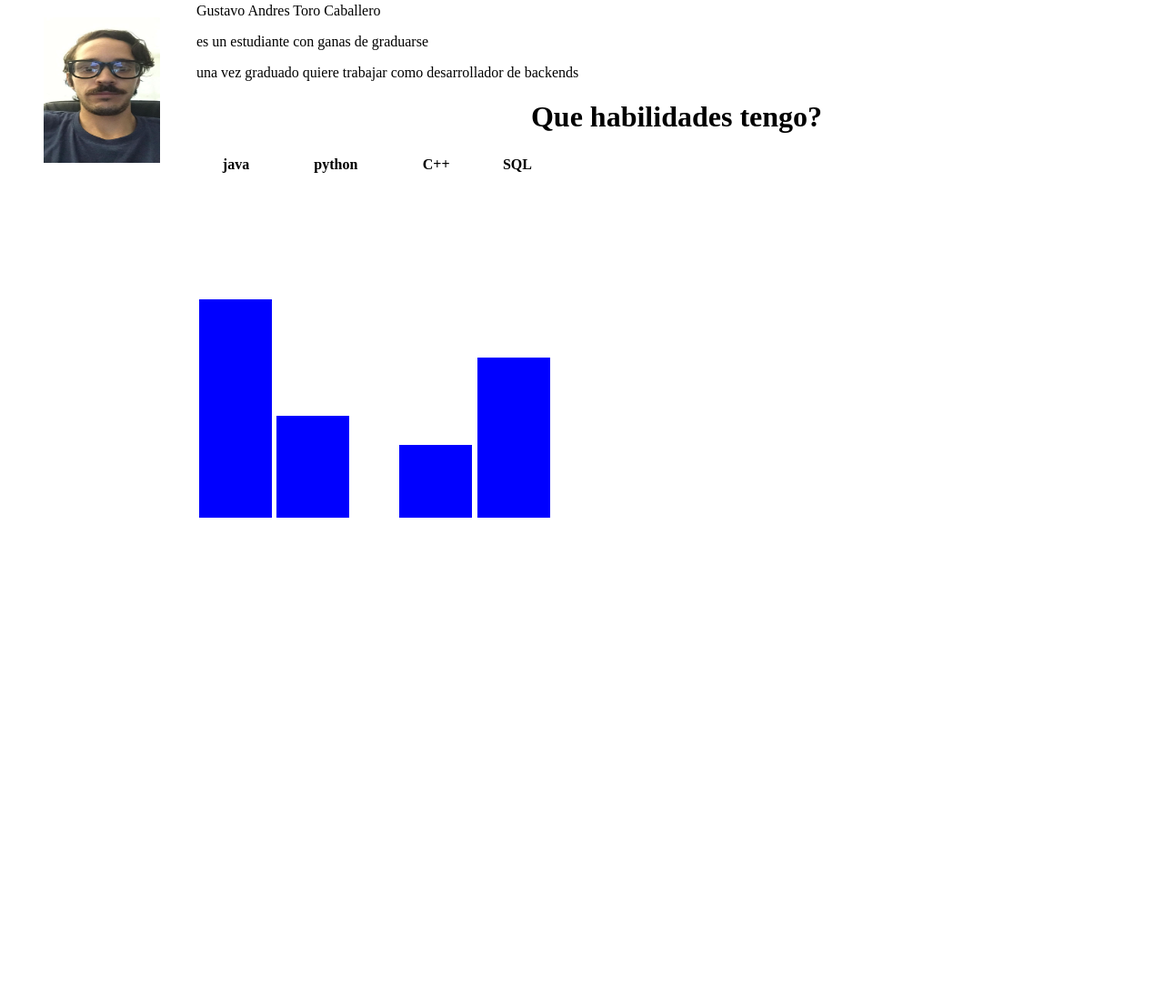
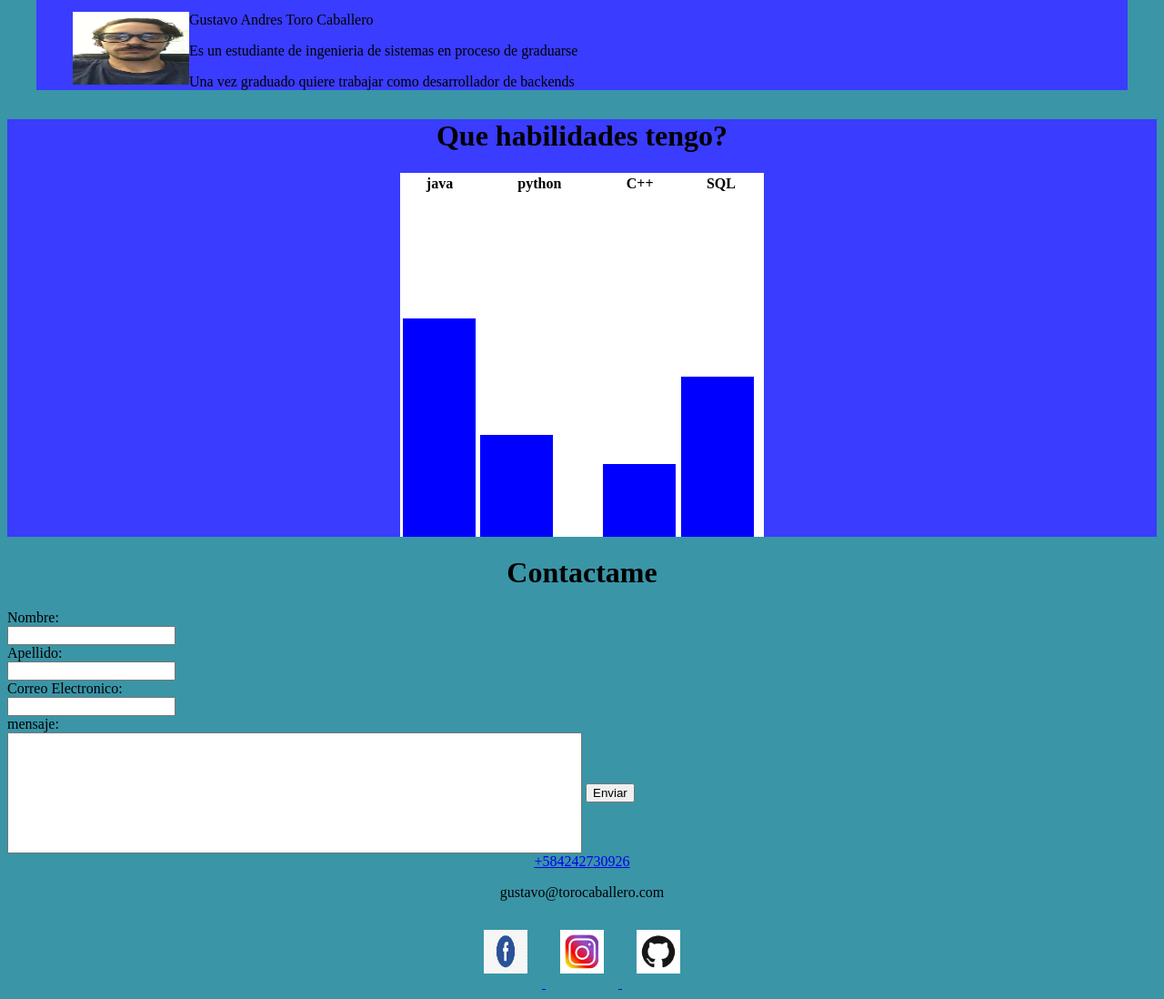
Before and after one commit to gtoro98/MiniProyecto1, a plain HTML site: page index.html in a window 1280 px wide. Shown: the part 1226-2324 px from the top of the page at 91% size. Before the commit the page ends 1811 px from the top, so only its background shows below. Drawn offline with Linux system fonts and the light colour scheme.

Commit message:
Listo el Contacto

```diff
--- a/Style.css
+++ b/Style.css
@@ -33,6 +33,10 @@
     background-color: #4CAF50;
     color: white;
   }
+
+body{
+  background-color: rgb(58,149,167);
+}
 
   .links {
       margin-left: auto;
@@ -114,6 +118,7 @@
 /* The dots/bullets/indicators */
 .home .dot {
   cursor: pointer;
+  bottom: -5em;
   height: 15px;
   width: 15px;
   margin: 1em;
@@ -189,6 +194,7 @@
 
   .Title{
     text-align: center;
+    display: block;
   }
   .SubTitle{
     text-align: center;
@@ -205,19 +211,22 @@
       margin: auto;
   }
   .imgYo{
-      float: left;
+    float: left;
+    position: relative;
+      top: 0;
       display: inline;
-      height: 10em;
+      height: 5em;
       width: 8em;
   }
- .Skills{
+ #skills{
      margin: auto;
  }
 
 
  #tabla{
    position: relative;
-   margin: 1em;
+   margin-left: auto;
+   margin-right: auto;
    height: 25em;
    width: 25em;
    background-color:white;
@@ -233,3 +242,26 @@
   height: 10em;
   width: 5em;
 }
+.contact{
+  position: relative;
+  height: 30em;
+  width: 100%;
+  align-content: center;
+}
+.contactImg{
+  display: inline-block;
+  margin: 1em;
+  height: 3em;
+  width: 3em;
+}
+#numero{
+  text-align: center;
+}
+.part{
+  background-color: rgb(58,60,255);
+  margin: 2em;
+}
+#msg{
+  width: 50%;
+  height: 10em;
+}
--- a/index.html
+++ b/index.html
@@ -24,12 +24,14 @@
             <!-- Full-width images with number and caption text -->
             <div class="mySlides fade">
                 <div class="numbertext">1 / 3</div>
+                <h1>Gustavo Toro</h1>
                 <img class="imagen"src="img1.jpg" >
                 <div class="text">Maestro en nuevas tecnologias</div>
             </div>
 
             <div class="mySlides fade">
                 <div class="numbertext">2 / 3</div>
+                <h1>Gustavo Toro</h1>
                 <img class="imagen" src="img2.jpg" >
                 <div class="text">Capacidades avanzadas de copy paste de codigo</div>
             </div>
@@ -37,7 +39,7 @@
             <div class="mySlides fade">
                 <div class="numbertext">3 / 3</div>
                 <img class="imagen" src="img3.jpg" >
-                <div class="text">Caption Three</div>
+                <div class="text">Terrible disenador pero sigue intentando</div>
             </div>
 
             <!-- Next and previous buttons -->
@@ -86,7 +88,7 @@
                 <figure class="imgProyecto">
                     <img class="imagen" src="imgAero.jpg" >
                 </figure>
-                <div> Fecha 20/04/2018 </div>
+                <div> Fecha 20/04/2019 </div>
 
 
             </div>
@@ -102,7 +104,7 @@
                 <figure class="imgProyecto">
                     <img class="imagen" src="imgPiano.jpg" >
                 </figure>
-                <div> Fecha 20/04/2018 </div>
+                <div> Fecha 20/04/2019 </div>
 
 
             </div>
@@ -114,17 +116,17 @@
 
     </div>
 
-    <div class="about-me">
+    <div class="part">
         <h1 class="Title">Quien es Gustavo Toro?</h1>
-        <figure class= "imgYo">
+        <figure>
             <img  class="imgYo" src="imgyo.jpg" >
         </figure>
         <p>Gustavo Andres Toro Caballero</p>
-        <p class="textoYo"> es un estudiante con ganas de graduarse</p>
-        <p class="textoYo">una vez graduado quiere trabajar como desarrollador de backends</p>
+        <p class="textoYo">Es un estudiante de ingenieria de sistemas en proceso de graduarse</p>
+        <p class="textoYo">Una vez graduado quiere trabajar como desarrollador de backends</p>
     </div>
 
-    <div class="Skills">
+    <div id="skills" class="part">
         <h1 class="Title">Que habilidades tengo?</h1>
         <table id="tabla">
             <thead>
@@ -153,6 +155,44 @@
         </table>
     </div>
 
+    <div class="Contact" >
+        <h1 class="Title">Contactame</h1>
+        <form>
+            <label for="name">Nombre:</label><br>
+            <input type="text" id="name" name="fname"><br>
+
+            <label for="lname">Apellido:</label><br>
+            <input type="text" id="lname" name="lname"><br>
+
+            <label for="email">Correo Electronico:</label><br>
+            <input type="text" id="email" name="email"><br>
+
+            <label for="msg">mensaje:</label><br>
+            <input type="text" id="msg" name="msg">
+
+            <input type="submit" value="Enviar">
+        </form>
+        <div class="Title">
+            <div>
+                <a id="numero" href="https://wa.me/584242730926" target="--blank">+584242730926</a>
+                <p>gustavo@torocaballero.com</p>
+            </div>
+
+            <a class="conatactos" href = "https://www.facebook.com/" target="--blank">
+                    <img class="contactImg" src="imgFacebook.jpg" >
+
+            </a>
+            <a class="conatactos" href = "https://www.instagram.com/?hl=en" target="--blank">
+                    <img  class="contactImg" src="imgInsta.jpg" >
+
+            </a>
+            <a class="conatactos" href = "https://github.com/gtoro98" target="--blank">
+                <img class="contactImg" src="imgGithub.png" >
+            </a>
+        </div>
+
+    </div>
+
 
     <script src="Main.js"></script>
 </body>
```
Also changed, not shown: imgFacebook.jpg (added), imgGithub.png (added), imgInsta.jpg (added).
